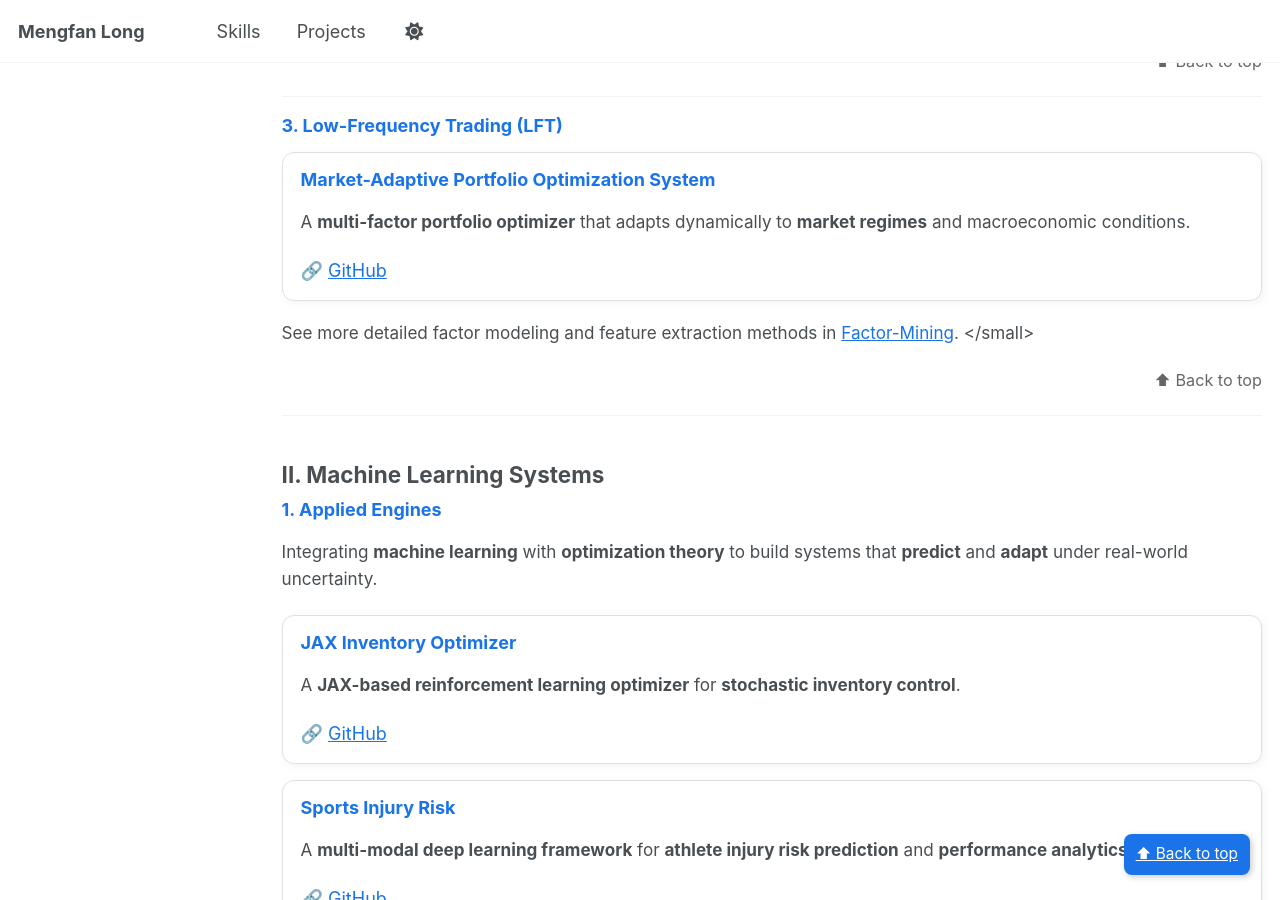
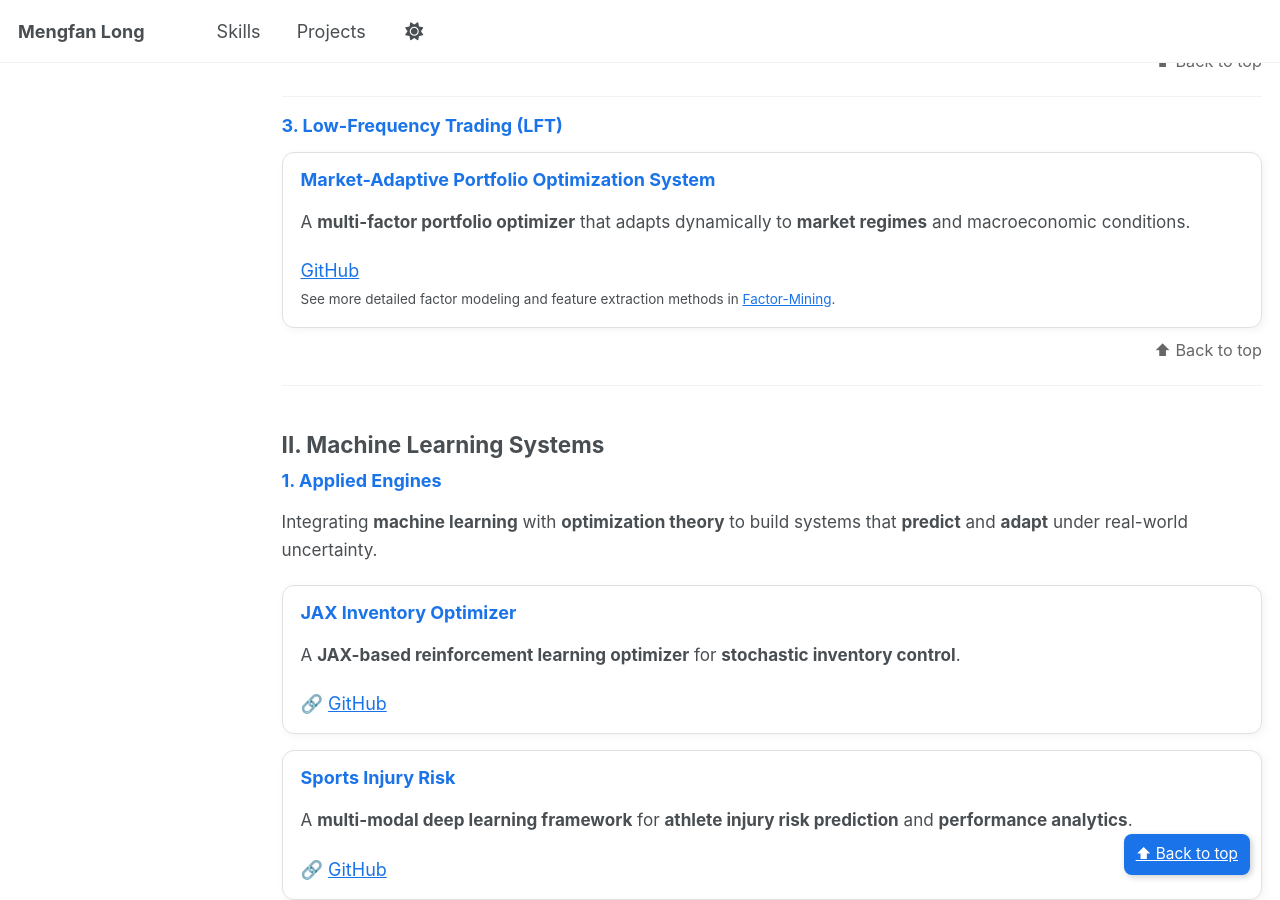
Before and after one commit to kevinlmf/kevinlmf.github.io, a Jekyll site: the page built from _pages/projects.md, in a window 1280 px wide and 900 px high, scrolled down 1445 px. Built offline with Jekyll 4.4.1, drawn with Linux system fonts in a browser that asks for light colours; a script that is not in the unit is left out.

Commit message:
Update projects.md

```diff
--- a/_pages/projects.md
+++ b/_pages/projects.md
@@ -80,14 +80,15 @@ Covering the **spectrum** of quantitative trading — including **high-frequency
   <p>
     A <b>multi-factor portfolio optimizer</b> that adapts dynamically to <b>market regimes</b> and macroeconomic conditions.
   </p>
-  🔗 <a href="https://github.com/kevinlmf/Portfolio_Optimization_system" target="_blank">GitHub</a>
+  <a href="https://github.com/kevinlmf/Portfolio_Optimization_system" target="_blank">GitHub</a><br>
+  <small>
+    See more detailed factor modeling and feature extraction methods in
+    <a href="https://github.com/kevinlmf/Factor-Mining" target="_blank">Factor-Mining</a>.
+  </small>
 </div>
 
-See more detailed factor modeling and feature extraction methods in
-<a href="https://github.com/kevinlmf/Factor-Mining" target="_blank">Factor-Mining</a>.
-</small>
+<p class="back-top"><a href="#top">⬆ Back to top</a></p>
 
-<p class="back-top"><a href="#top">⬆ Back to top</a></p>
 
 
 ---
```
